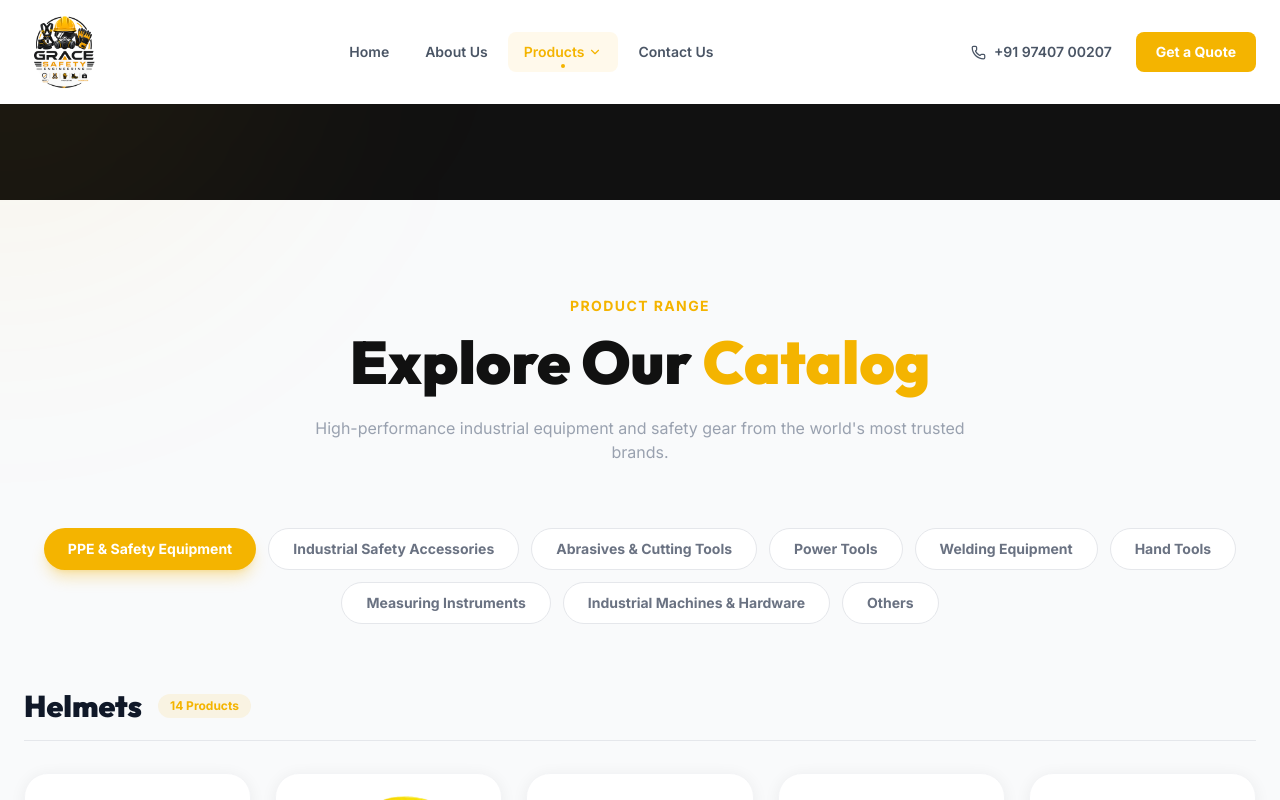
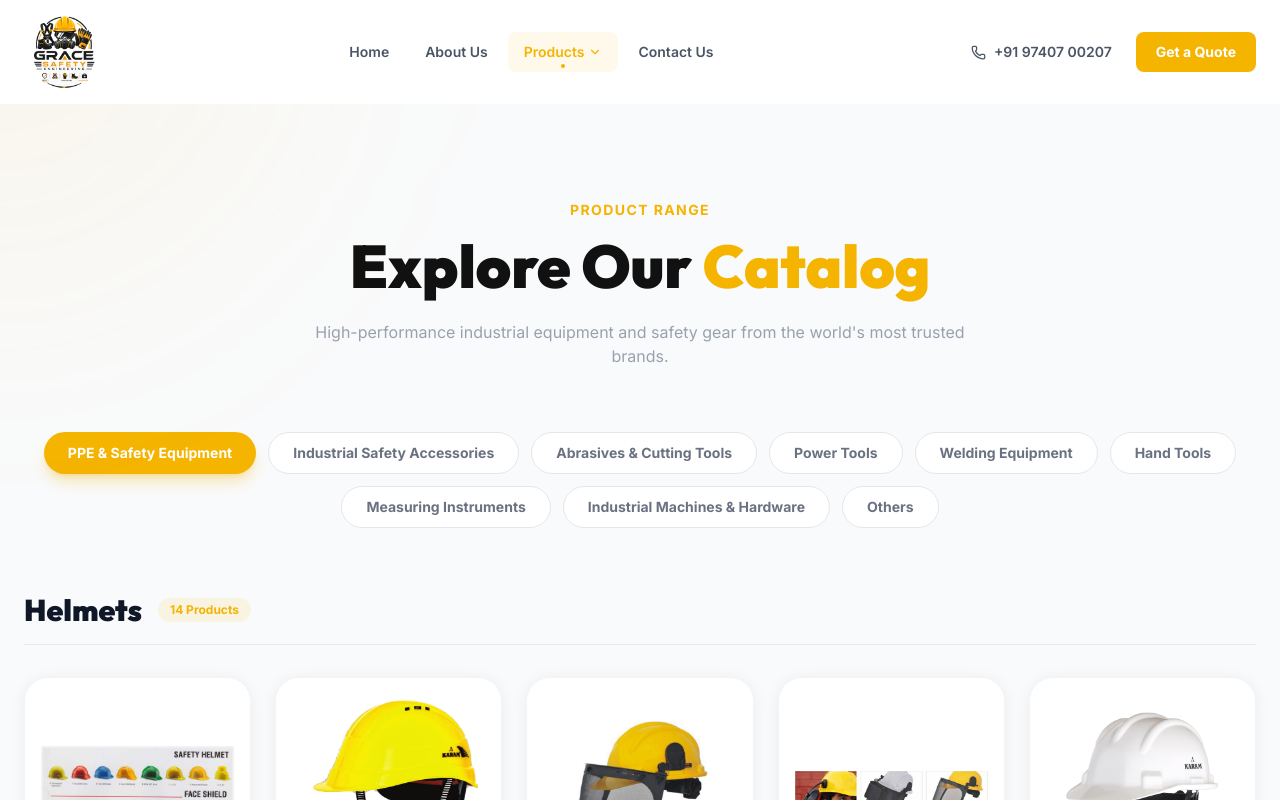
Before and after one commit to Khushbu-github/Grace-Safety-Engineering, a React (Vite) app: page /products in a window 1280 px wide. Shown: the top 800 px of the page. Built offline with nearby package versions, Linux system fonts and the light colour scheme.

Commit message:
theme changed

```diff
--- a/src/App.jsx
+++ b/src/App.jsx
@@ -48,7 +48,7 @@ function App() {
 
       <Navbar />
 
-      <main className="pt-24 min-h-screen">
+      <main className="min-h-screen">
         <Routes>
           <Route path="/" element={<Home />} />
           <Route path="/about" element={<AboutPage />} />
--- a/src/components/home/About.jsx
+++ b/src/components/home/About.jsx
@@ -35,7 +35,7 @@ const values = [
 
 const About = () => {
   return (
-    <div className="overflow-hidden">
+    <div className="overflow-hidden pt-24">
 
       {/* ── 1. Hero intro ── */}
       <section className="section-padding bg-white">
--- a/src/components/home/Contact.jsx
+++ b/src/components/home/Contact.jsx
@@ -5,7 +5,7 @@ import { CONTACT_INFO } from '../../data/constants';
 
 const Contact = () => {
   return (
-    <section id="contact" className="section-padding bg-white relative overflow-hidden">
+    <section id="contact" className="section-padding pt-24 bg-white relative overflow-hidden">
       {/* Background Orbs */}
       <div className="absolute top-0 right-0 w-[500px] h-[500px] bg-primary/5 rounded-full blur-[120px] -translate-y-1/2 translate-x-1/2" />
 
--- a/src/components/products/ProductSection.jsx
+++ b/src/components/products/ProductSection.jsx
@@ -31,7 +31,7 @@ const ProductSection = () => {
   const [selectedCategory, setSelectedCategory] = useState(CATEGORIES[0]);
 
   return (
-    <section id="products" className="section-padding bg-gray-50 min-h-screen">
+    <section id="products" className="section-padding pt-24 bg-gray-50 min-h-screen">
       <div className="container mx-auto px-6">
         <div className="text-center mb-16">
           <span className="text-primary font-bold tracking-widest uppercase text-sm mb-4 block">Product Range</span>
```
